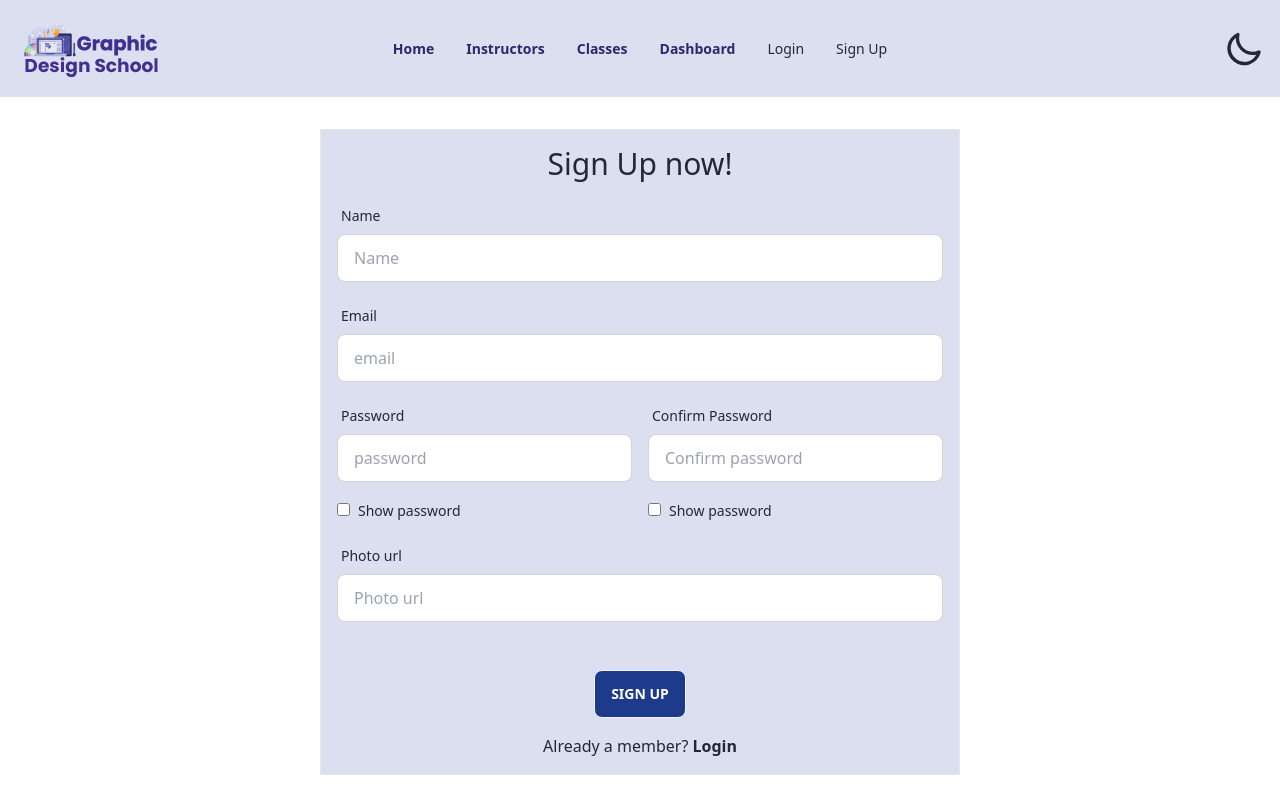
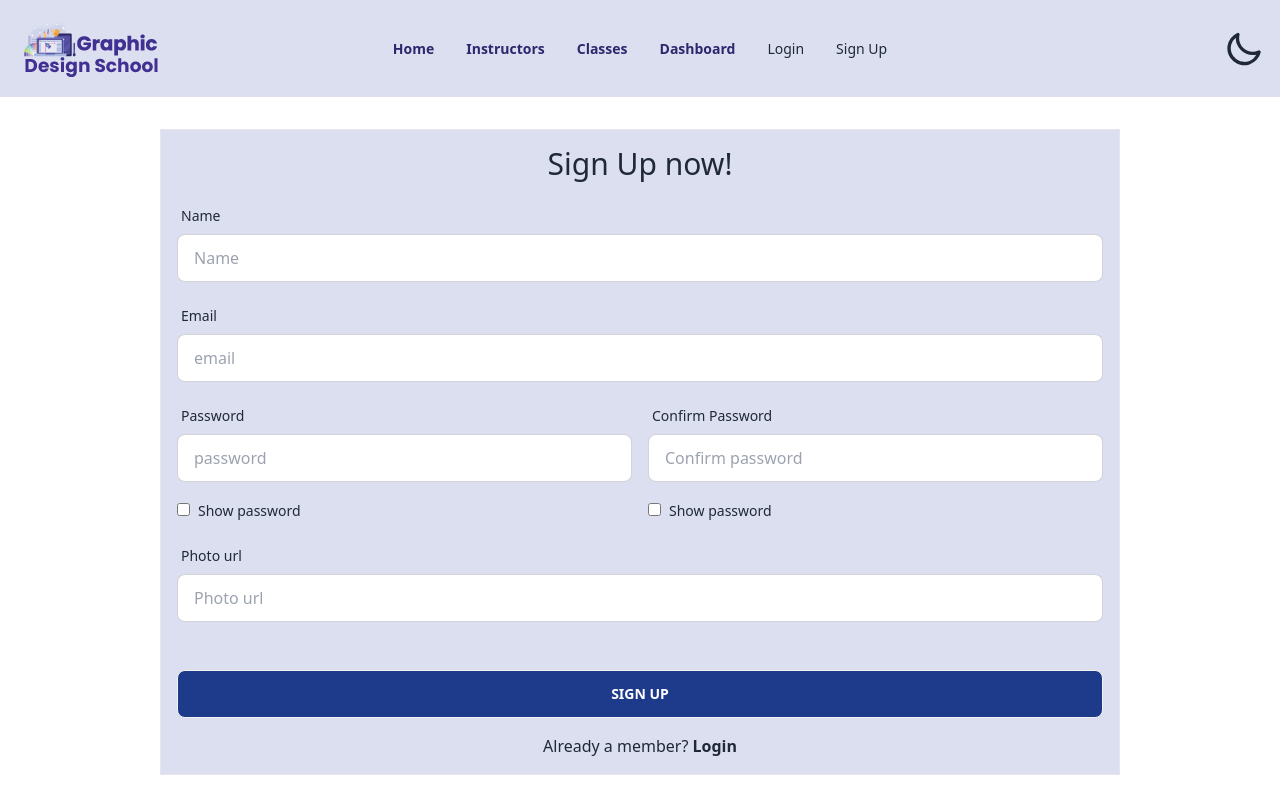
Before and after one commit to AnonnaGH/design-school-client, a React (Vite) app: page /signup in a window 1280 px wide. Shown: the top 800 px of the page. Built offline with nearby package versions, Linux system fonts and the light colour scheme; no server answers.

Commit message:
sign up done

```diff
--- a/src/Pages/Login/Login.jsx
+++ b/src/Pages/Login/Login.jsx
@@ -93,7 +93,6 @@ const Login = () => {
 
                         <div className="form-control mt-6">
                             <input
-                                disabled={false}
                                 className="btn  bg-blue-900 text-white hover:bg-blue-500"
                                 type="submit"
                                 value="Login"
--- a/src/Pages/SignUp/SignUp.jsx
+++ b/src/Pages/SignUp/SignUp.jsx
@@ -51,7 +51,7 @@ const SignUp = () => {
                 <title>Online Graphic School | Sign Up</title>
             </Helmet>
 
-            <div className="w-full px-4 md:w-1/2 mx-auto border my-8 bg-[#DCDFF0]">
+            <div className="w-full px-4 md:w-3/4 mx-auto border my-8 bg-[#DCDFF0]">
                 <h1 className="text-3xl text-center my-4">Sign Up now!</h1>
                 <form
                     onSubmit={handleSubmit(onSubmit)}
@@ -169,7 +169,7 @@ const SignUp = () => {
 
 
 
-                    <div className="form-control mt-8 mx-auto col-span-2">
+                    <div className="form-control mt-8 mx-auto w-full col-span-2">
                         <input
                             disabled={false}
                             className="btn  bg-blue-900 text-white hover:bg-blue-500"
```
